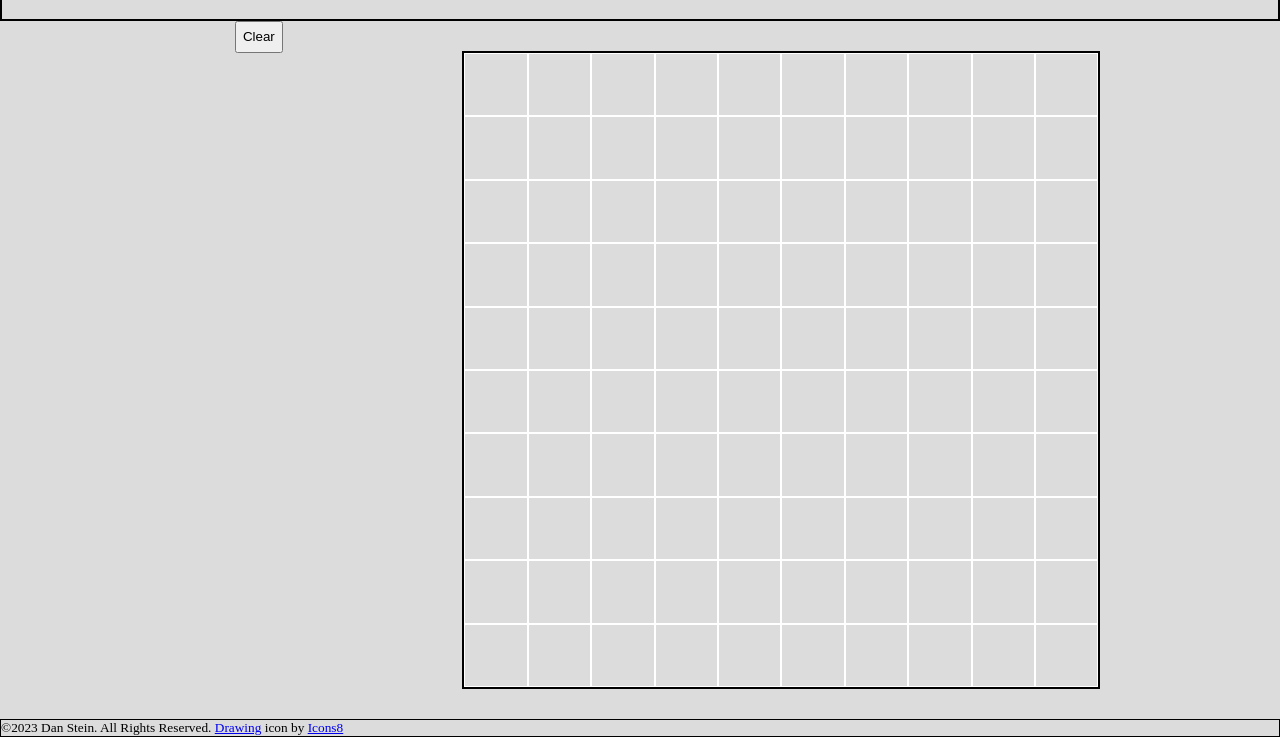
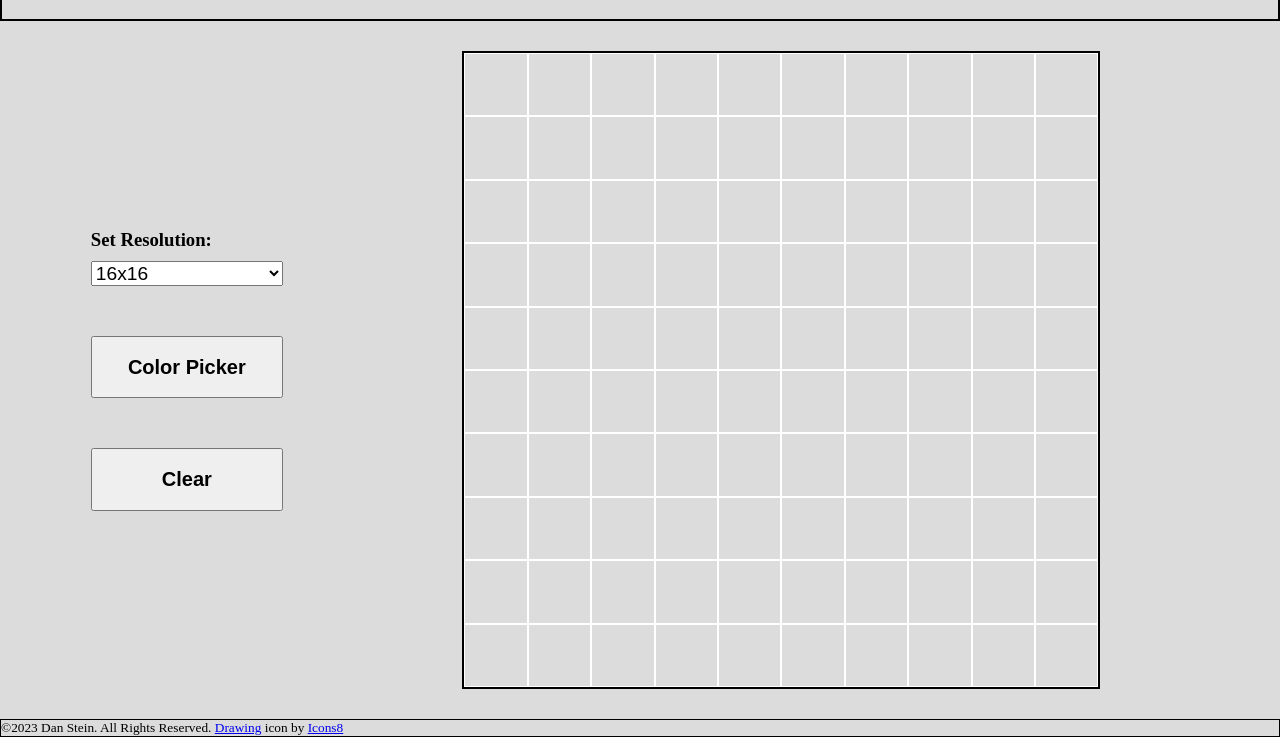
Before and after one commit to dstein26/op_etch_a_sketch, a plain HTML site: page index.html in a window 1280 px wide. Shown: the part 63-800 px from the top of the page. Drawn offline with Linux system fonts and the light colour scheme.

Commit message:
Added elements to set options on the canvas
These buttons and selectors do not have functionality yet

```diff
--- a/index.html
+++ b/index.html
@@ -18,7 +18,17 @@
             <div class="main_content theme_main">
                 <!-- Options. Allows user to change settings -->
                 <div class="options theme_main">
-                    <button onclick="clearAllPixels()">Clear</button>
+                    <h3>Set Resolution:</h3>
+                    <select name="resolution" id="resolution">
+                        <option value="16" selected>16x16</option>
+                        <option value="32">32x32</option>
+                        <option value="64">64x64</option>
+                        <option value="128">128x128</option>
+                    </select>
+                    <div style="margin:20px"></div>
+                    <button><h2>Color Picker</h2></button>
+                    <div style="margin:20px"></div>
+                    <button onclick="clearAllPixels()"><h2>Clear</h2></button>
                 </div> <!-- End Options -->
 
                 <!-- Canvas container. For holding and positioning the canvas -->
--- a/style.css
+++ b/style.css
@@ -36,11 +36,6 @@ footer
     border-style: solid;
 }
 
-button
-{
-    height: 2rem;
-}
-
 .main_content
 {
     display:flex;
@@ -52,10 +47,24 @@ button
 {
     display:flex;
     box-sizing: border-box;
+    flex-direction: column;
     width:20rem;
     height:100%;
     overflow: scroll;
-    justify-content: right;
+    justify-content: center;
+    align-items:end;
+}
+
+.options > *
+{
+    margin: 5px 0 5px 0;
+    /* height: auto; /*5rem;*/
+    width: 12rem;
+}
+
+select
+{
+    font-size: larger;
 }
 
 .canvas_container
```
